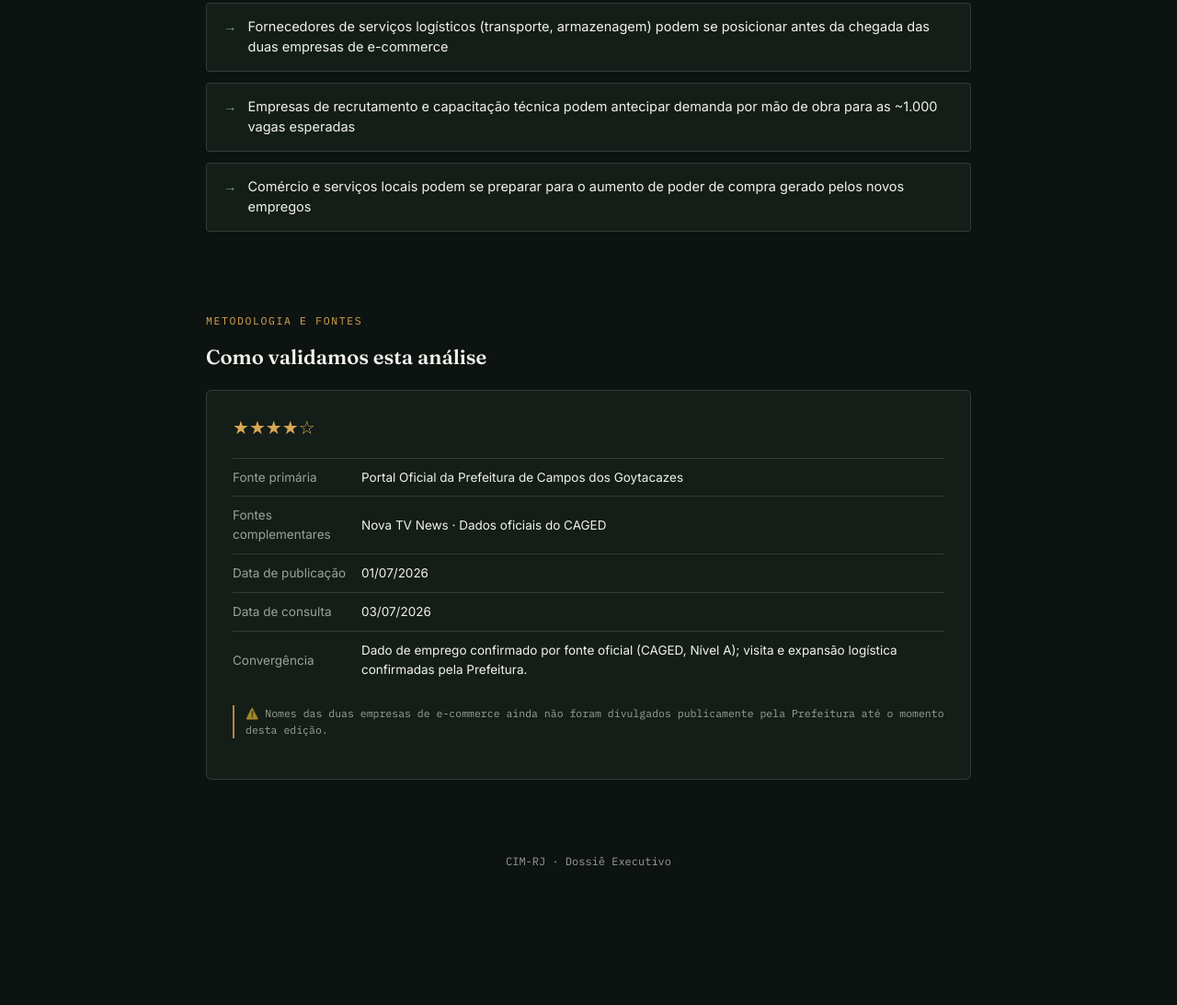
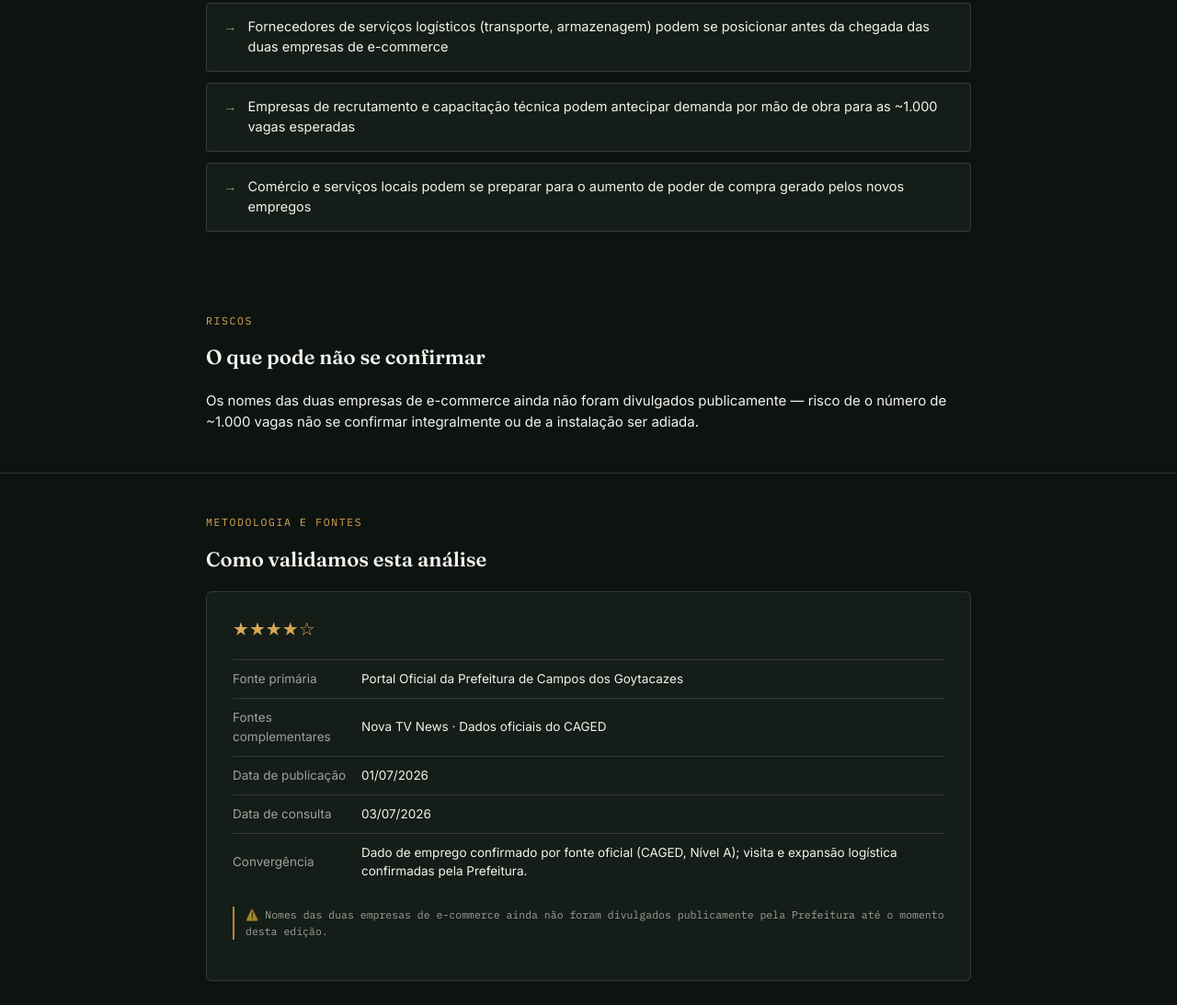
Before and after one commit to juniormottasilva-maker/cim-rj-site, a plain HTML site: page dossie-campos-logistica-empregos.html in a window 1280 px wide. Shown: the part 3494-4587 px from the top of the page at 92% size. Before the commit the page ends 4476 px from the top, so only its background shows below. Drawn offline with Linux system fonts and the light colour scheme.

Commit message:
Adiciona secao de Riscos

```diff
--- a/dossie-campos-logistica-empregos.html
+++ b/dossie-campos-logistica-empregos.html
@@ -179,6 +179,14 @@
   </div>
 </section>
 
+<section>
+  <div class="wrap">
+    <div class="eyebrow">Riscos</div>
+    <h2>O que pode não se confirmar</h2>
+    <p style="font-size:15px;">Os nomes das duas empresas de e-commerce ainda não foram divulgados publicamente — risco de o número de ~1.000 vagas não se confirmar integralmente ou de a instalação ser adiada.</p>
+  </div>
+</section>
+
 <section style="border-bottom:none;">
   <div class="wrap">
     <div class="eyebrow">Metodologia e Fontes</div>
```
